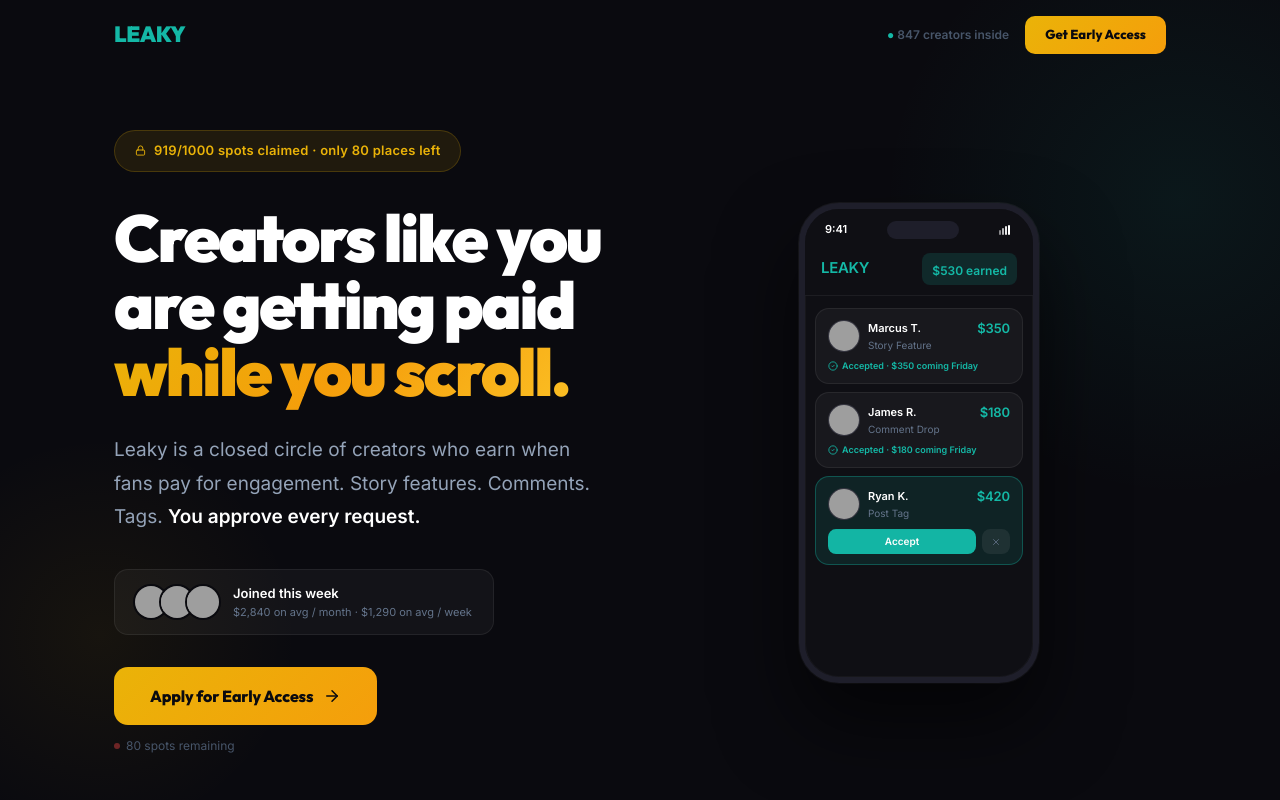
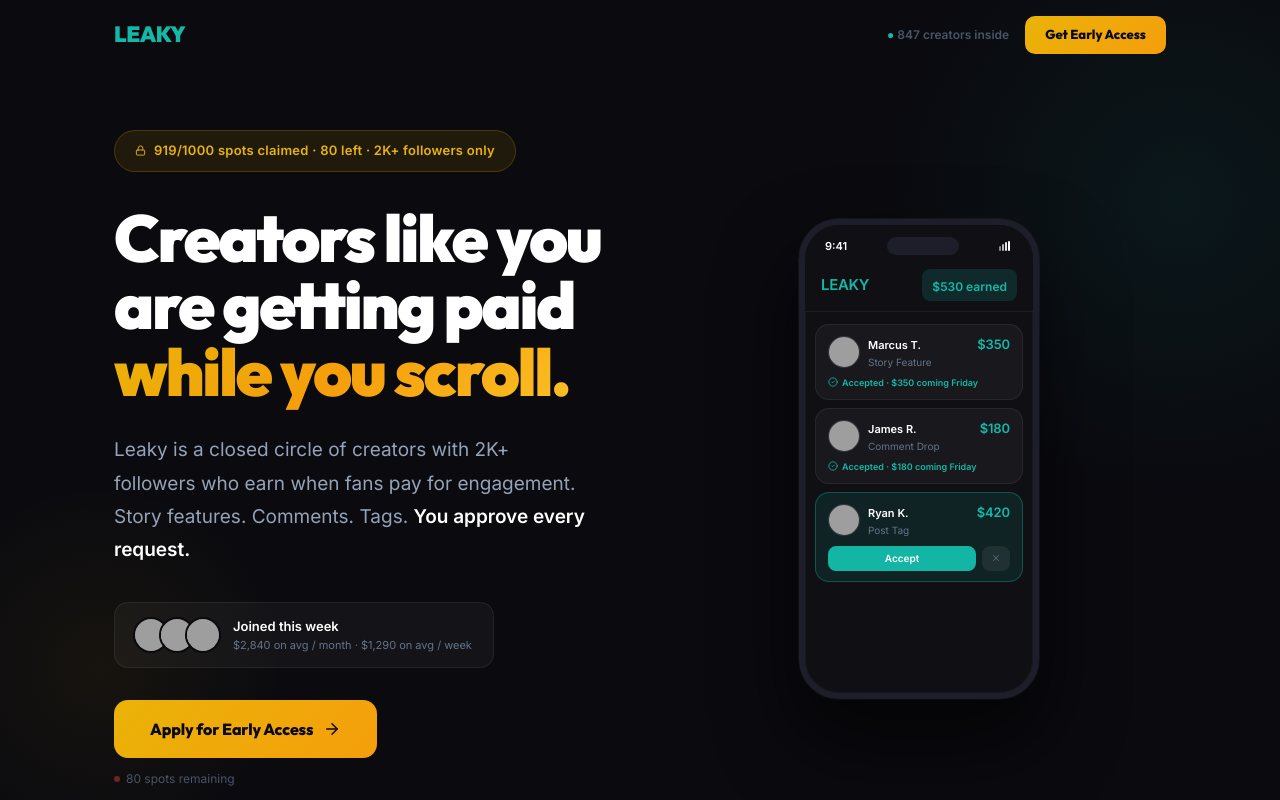
Before and after one commit to DanielTheProgrammer/leaky-waitlist, a Next.js app: page / in a window 1280 px wide. Shown: the top 800 px of the page. Built offline with nearby package versions, Linux system fonts and the light colour scheme; grey boxes are pictures that could not be loaded.

Commit message:
Add 2K+ followers qualifier to pill, subheadline, and follower dropdown

```diff
--- a/src/app/page.tsx
+++ b/src/app/page.tsx
@@ -23,6 +23,7 @@ interface FormErrors {
 // ─── Data ─────────────────────────────────────────────────────────────────────
 
 const FOLLOWER_OPTIONS = [
+  { value: "2k-10k", label: "2K – 10K" },
   { value: "10k-50k", label: "10K – 50K" },
   { value: "50k-100k", label: "50K – 100K" },
   { value: "100k-500k", label: "100K – 500K" },
@@ -1125,7 +1126,7 @@ export default function WaitlistPage() {
               >
                 <Lock size={11} color="#EAB308" />
                 <span style={{ fontSize: "13px", fontWeight: "700", color: "#EAB308", letterSpacing: "0.02em" }}>
-                  919/1000 spots claimed · only 80 places left
+                  919/1000 spots claimed · 80 left · 2K+ followers only
                 </span>
               </div>
 
@@ -1158,8 +1159,8 @@ export default function WaitlistPage() {
                   maxWidth: "480px",
                 }}
               >
-                Leaky is a closed circle of creators who earn when fans pay for engagement.
-                Story features. Comments. Tags.{" "}
+                Leaky is a closed circle of creators with 2K+ followers who earn when fans
+                pay for engagement. Story features. Comments. Tags.{" "}
                 <strong style={{ color: "white" }}>You approve every request.</strong>
               </p>
 
```
